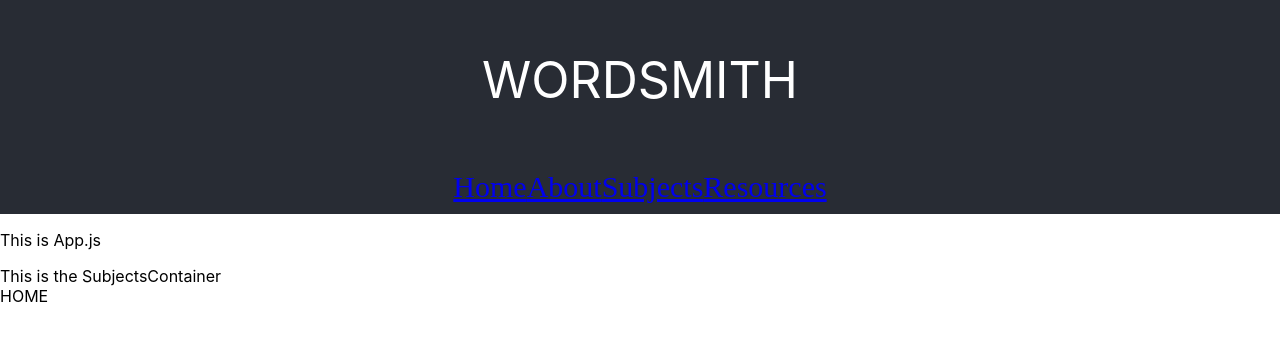
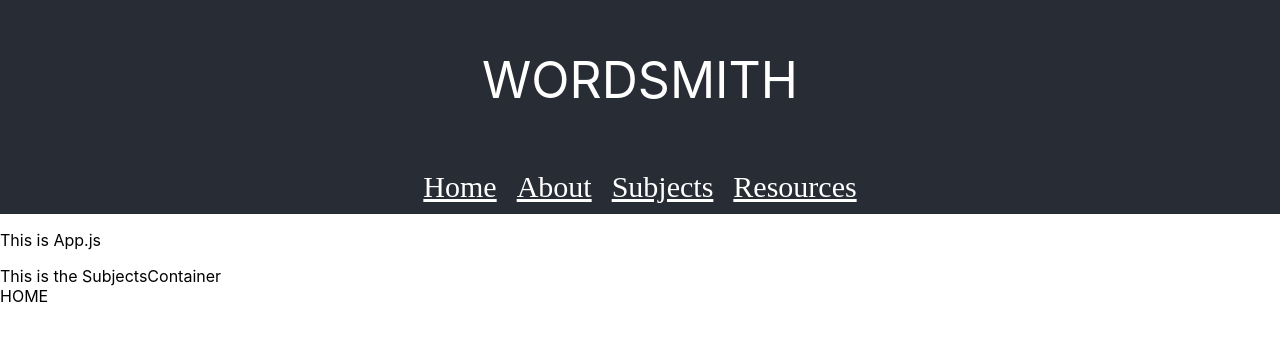
Before and after one commit to devWRM/frontend-wordsmith, a React (Create React App) app: page / in a window 1280 px wide. Shown: the top 340 px of the page. Built offline with nearby package versions, Linux system fonts and the light colour scheme; no server answers.

Commit message:
added color and padding to NavBar links

```diff
--- a/src/components/NavBar.css
+++ b/src/components/NavBar.css
@@ -0,0 +1,5 @@
+
+.navbar-link {
+    color: white;
+    padding: 10px;
+}
```
